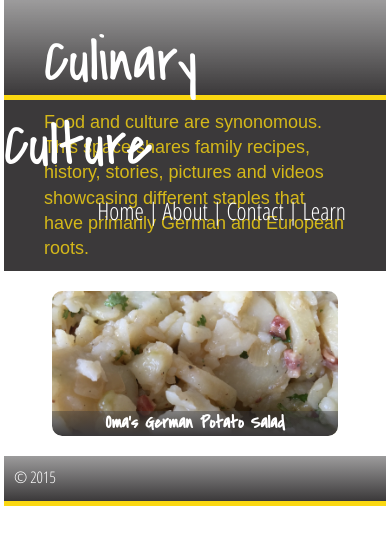
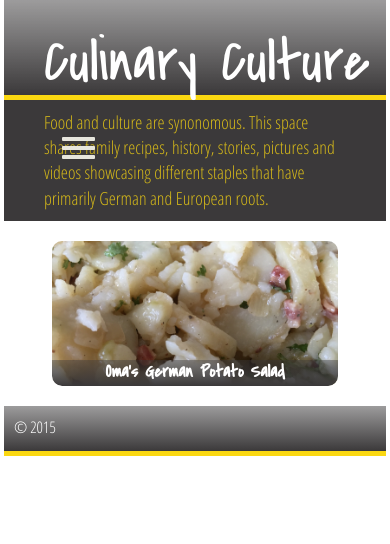
Before and after one commit to theschuebs/theschuebs.github.io, a plain HTML site: page index.html in a window 390 px wide. Drawn offline with nearby package versions, Linux system fonts and the light colour scheme.

Commit message:
progressPoint4

```diff
--- a/css/main.css
+++ b/css/main.css
@@ -181,7 +181,7 @@ a:active, a:focus {
 }
 
 p {
-  font-style: 'Open Sans Condensed', sans-serif;
+  font-family: 'Open Sans Condensed', sans-serif;
   font-size: 18px;
   color: rgba(251, 216, 17, 0.8);
   background-color: #3B393A;
@@ -190,12 +190,8 @@ p {
 
 /*transition for a smoother color change*/
 
-h1 {
-  margin-bottom: 0;
-}
-
 h1 > a {
-  padding: 0 40px;
+  padding: 0 0 0 40px;
   font-size: 60px;
   font-family: 'Covered By Your Grace', cursive;
 }
@@ -252,13 +248,13 @@ footer {
 /* ========================================
 NAVIGATION
 ======================================== */
-nav li, nav h1, h2 {
+header li, header h1 {
   display: inline-block;
 }
 
-nav ul {
+header nav {
   float: right;
-  padding: 0 40px;
+  padding: 0  40px 0 0;
   margin-top: 5px;
 }
 
@@ -266,6 +262,29 @@ li {
   padding: 0;
 }
 
+header h1 {
+  float: left;
+}
+
+header {
+  clear: both;
+}
+
+.hamburger {
+  display: none;
+}
+
+.line {
+  width: 33px;
+  height: 4px;
+  background: #E7E6DD;
+  margin: 5px;
+  border-radius:1px;
+}
+
+.open {
+  height: 100px;
+}
 /* ========================================
 BUTTONS
 ======================================== */
@@ -325,6 +344,39 @@ IMAGES
   margin-bottom: 20px;
   overflow: hidden;
 }
+
+/* ========================================
+MEDIA QUERIES
+======================================== */
+
+@media screen and (max-width: 768px) {
+  .hamburger {
+    display: inline-block;
+  }
+  .menu {
+    height: 0;
+    overflow: hidden;
+  }
+
+  nav li {
+    width: 100%;
+  }
+}
+
+/*When screen is smaller than 320px, reduce h1 to 24px*/
+@media screen and (max-width: 320px) {
+  .logo {
+    font-size: 24px;
+  }
+
+/*@media screen and (min-width: 768px) {
+  .nav ul li {
+    display: block;
+    float: none;
+  }
+}*/
+
+
 
 /* ==========================================================================
    Helper classes
--- a/index.html
+++ b/index.html
@@ -22,14 +22,19 @@
 
 		<!-- Add your site or application content here -->
 	<header class="clearfix">
-		<nav>
-			<h1><a href="#">Culinary Culture</a></h1>
-				<ul>
-					<li><a href="#">Home |</a></li>
-					<li><a href="#">About |</a></li>
-					<li><a href="#">Contact |</a></li>
-					<li><a href="#">Learn </a></li>
-				</ul>
+		<h1 class="logo"><a href="#">Culinary Culture</a></h1>
+		<nav >
+			<div class="hamburger">
+				<div class="line"></div>
+				<div class="line"></div>
+				<div class="line"></div>
+			</div>
+			<ul class="menu">
+				<li><a href="#">Home |</a></li>
+				<li><a href="#">About |</a></li>
+				<li><a href="#">Contact |</a></li>
+				<li><a href="#">Learn </a></li>
+			</ul>
 		</nav>
 	</header>
 
--- a/js/main.js
+++ b/js/main.js
@@ -37,3 +37,13 @@ $('#prev').on('click', function(){
 		$('#prev').prop('disabled', true);
 	}
 });
+
+// Media Query javascript
+$('.hamburger').on('click', function() {
+	$('.menu').addClass('open');
+	if($('.menu').hasClass('open')) {
+		$('.menu').removeClass('open');
+	} else {
+		$('menu').addClass('open');
+	}
+	});
```
